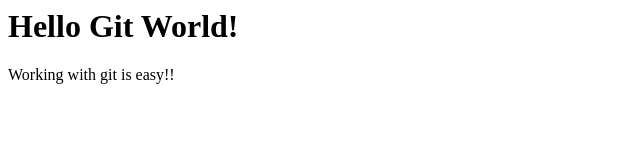
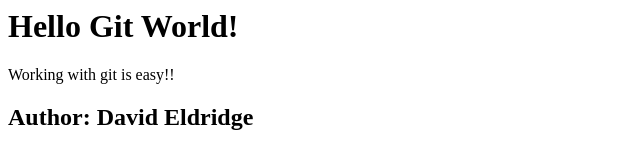
Before and after one commit to Basstrom87/GitGithubMasterclass, a plain HTML site: page index.html in a window 1280 px wide. Shown: the whole page, without its empty margins (0-640 px from the left). Drawn offline with Linux system fonts and the light colour scheme.

Commit message:
Testing the wait, added Author to index.html I have added stuff to the index.html file.

```diff
--- a/index.html
+++ b/index.html
@@ -3,3 +3,5 @@
 <div>
     <p>Working with git is easy!!</p>
 </div>
+
+<h2>Author: David Eldridge</h2>
```
